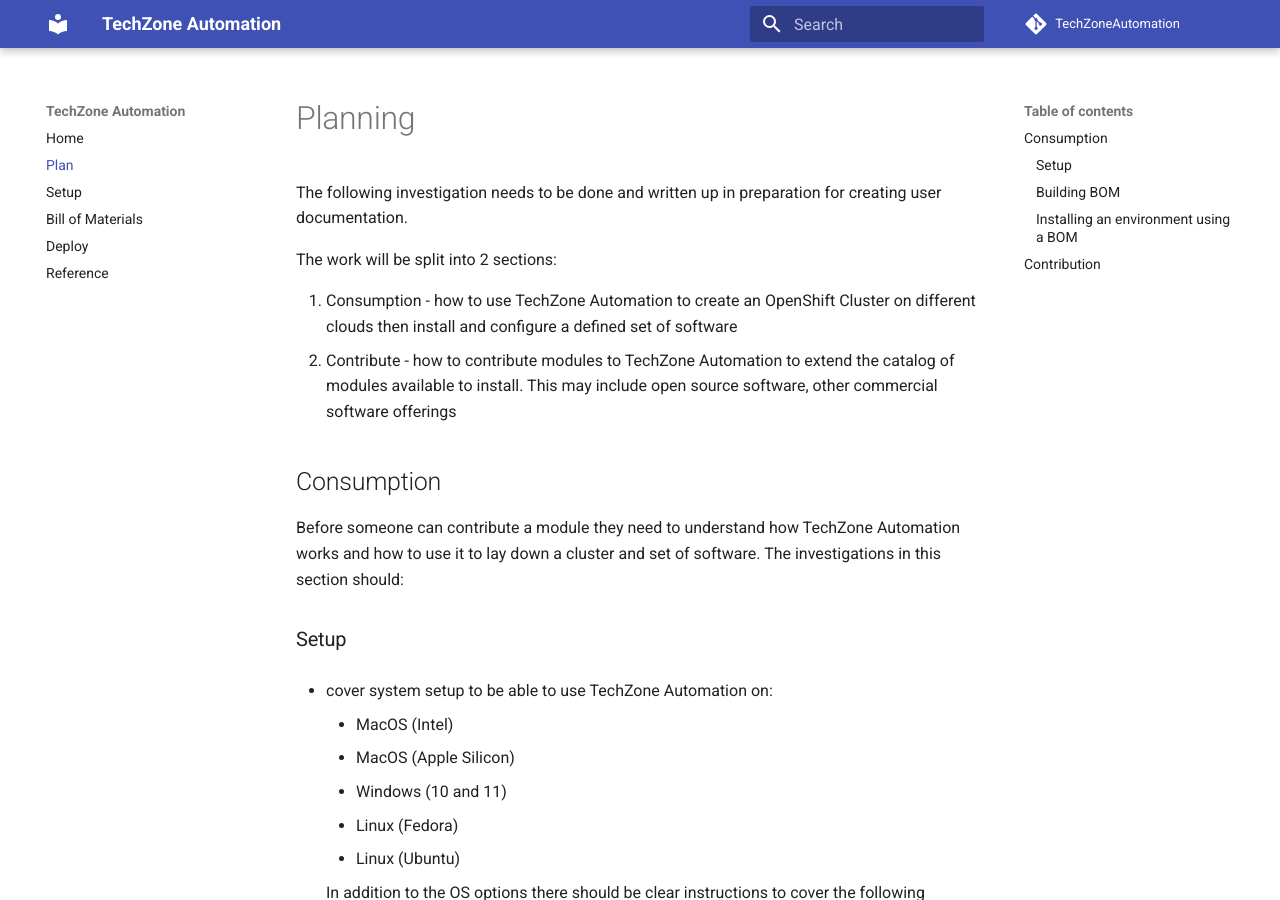
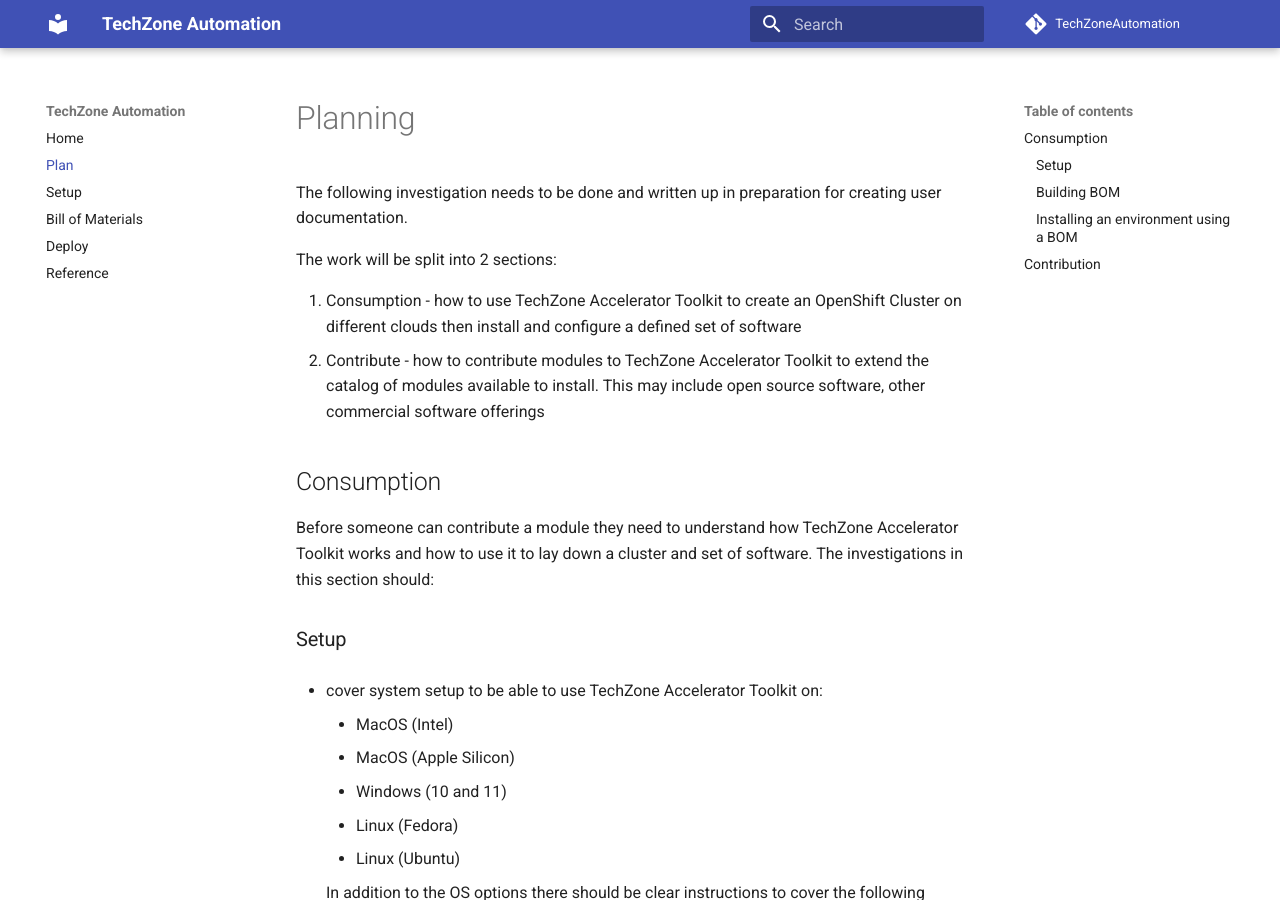
Before and after one commit to binnes/TechZoneAutomation, an MkDocs documentation site: the page built from docs/plan.md, in a window 1280 px wide and 900 px high. Built offline with MkDocs 1.6.1 and Material for MkDocs 9.7.7, drawn with Linux system fonts in a browser that asks for light colours; comment, search, counter and statistics services are not loaded.

Commit message:
renamed to TechZone Accelerator Toolkiit

```diff
--- a/docs/plan.md
+++ b/docs/plan.md
@@ -4,16 +4,16 @@ The following investigation needs to be done and written up in preparation for c
 
 The work will be split into 2 sections:
 
-1. Consumption - how to use TechZone Automation to create an OpenShift Cluster on different clouds then install and configure a defined set of software
-2. Contribute - how to contribute modules to TechZone Automation to extend the catalog of modules available to install.  This may include open source software, other commercial software offerings
+1. Consumption - how to use TechZone Accelerator Toolkit to create an OpenShift Cluster on different clouds then install and configure a defined set of software
+2. Contribute - how to contribute modules to TechZone Accelerator Toolkit to extend the catalog of modules available to install.  This may include open source software, other commercial software offerings
 
 ## Consumption
 
-Before someone can contribute a module they need to understand how TechZone Automation works and how to use it to lay down a cluster and set of software. The investigations in this section should:
+Before someone can contribute a module they need to understand how TechZone Accelerator Toolkit works and how to use it to lay down a cluster and set of software. The investigations in this section should:
 
 ### Setup
 
--   cover system setup to be able to use TechZone Automation on:
+-   cover system setup to be able to use TechZone Accelerator Toolkit on:
     -   MacOS (Intel)
     -   MacOS (Apple Silicon)
     -   Windows (10 and 11)
```
Also changed, not shown: README.md (+2 -2 lines), docs/bom.md (+2 -2 lines), docs/index.md (+3 -3 lines).
